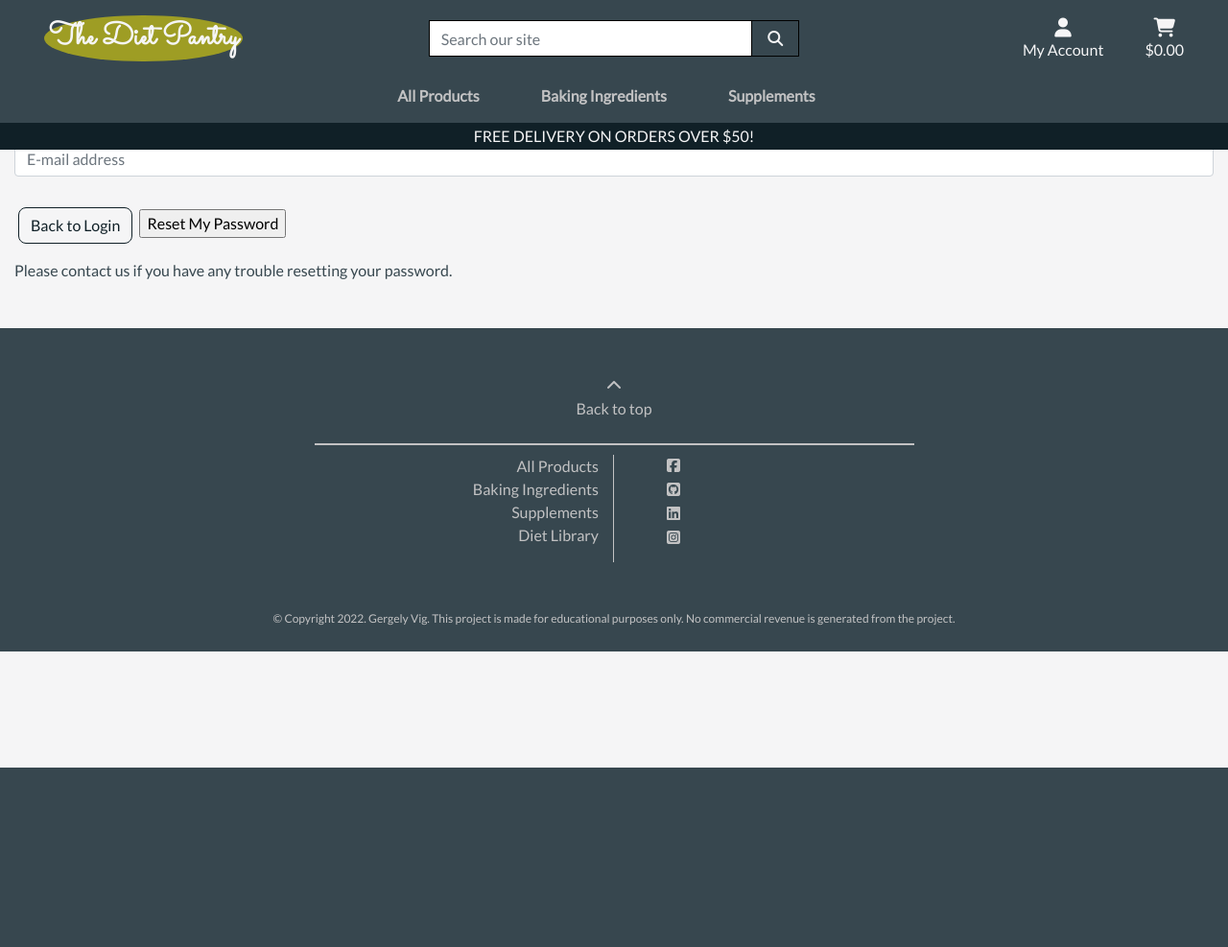
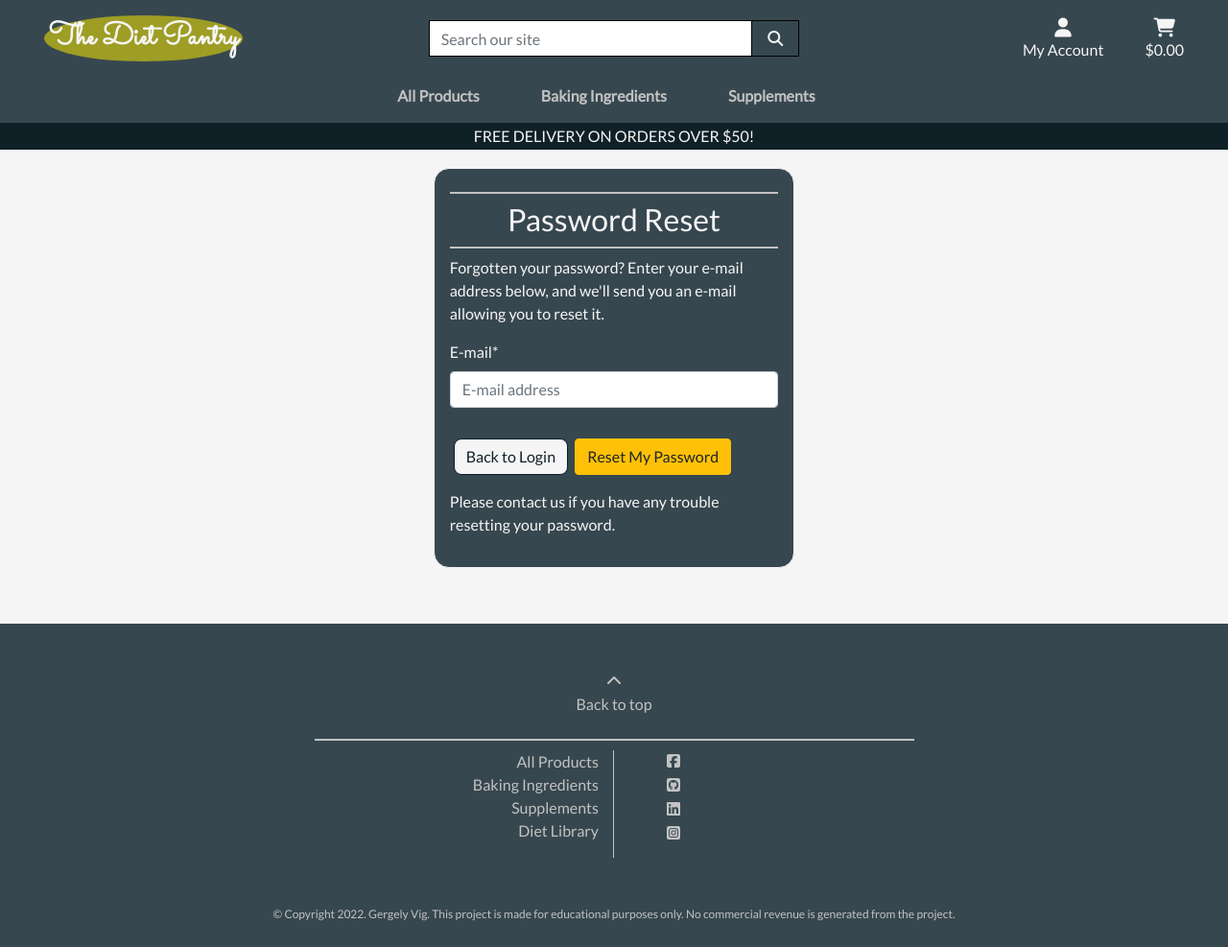
Before and after one commit to Code-Institute-Submissions/szomoru-MP4-DietPantry_MarResub, a Django app: page /accounts/password/reset/ in a window 1280 px wide. Shown: the whole page at 96% size. Before the commit the page ends 800 px from the top, so only its background shows below. Run offline with Django 3.2, Linux system fonts and the light colour scheme; some libraries are stand-ins or nearby versions.

Commit message:
allouth template refactoring

```diff
--- a/templates/allauth/account/base.html
+++ b/templates/allauth/account/base.html
@@ -2,11 +2,11 @@
 
 {% block content %}
 
-    <div id="dp-section-header" class="container header-container">
+    <div id="dp-section-header" class="header-container">
         <div class="overlay"></div>
-        <div class="row align-center container-fluid justify-content-center">
-            <div class="col-lg-6 col-md-8 col-sm-12">
-                <div class="allauth-form-inner-content diet-card p-5">
+        <div class="row align-center justify-content-center">
+            <div class="col-12 col-md-8 col-lg-4">
+                <div class="allauth-form-inner-content diet-card p-3">
                     {% block inner_content %}
                     {% endblock %}
                 </div>
--- a/templates/allauth/account/password_reset.html
+++ b/templates/allauth/account/password_reset.html
@@ -5,7 +5,7 @@
 
 {% block head_title %}{% trans "Password Reset" %}{% endblock %}
 
-{% block content %}
+{% block inner_content %}
 
     <hr>
         <h2 class="text-center">{% trans "Password Reset" %}</h2>
@@ -20,7 +20,7 @@
         {% csrf_token %}
         {{ form|crispy }}
         <a class="btn btn-outline-shop my-3 mx-1" href="{% url 'account_login' %}">Back to Login</a>
-        <input type="submit" value="{% trans 'Reset My Password' %}" />
+        <input type="submit" class="btn btn-warning" value="{% trans 'Reset My Password' %}" />
     </form>
 
     <p>{% blocktrans %}Please contact us if you have any trouble resetting your password.{% endblocktrans %}</p>
--- a/templates/allauth/account/signup.html
+++ b/templates/allauth/account/signup.html
@@ -1,11 +1,7 @@
 {% extends "account/base.html" %}
 
 {% block page-header %}
-    <div id="dp-section-header" class="container header-container">
-        <div class="row">
-            <div class="col"></div>
-        </div>
-    </div>
+
 {% endblock %}
 
 {% load i18n %}
```
